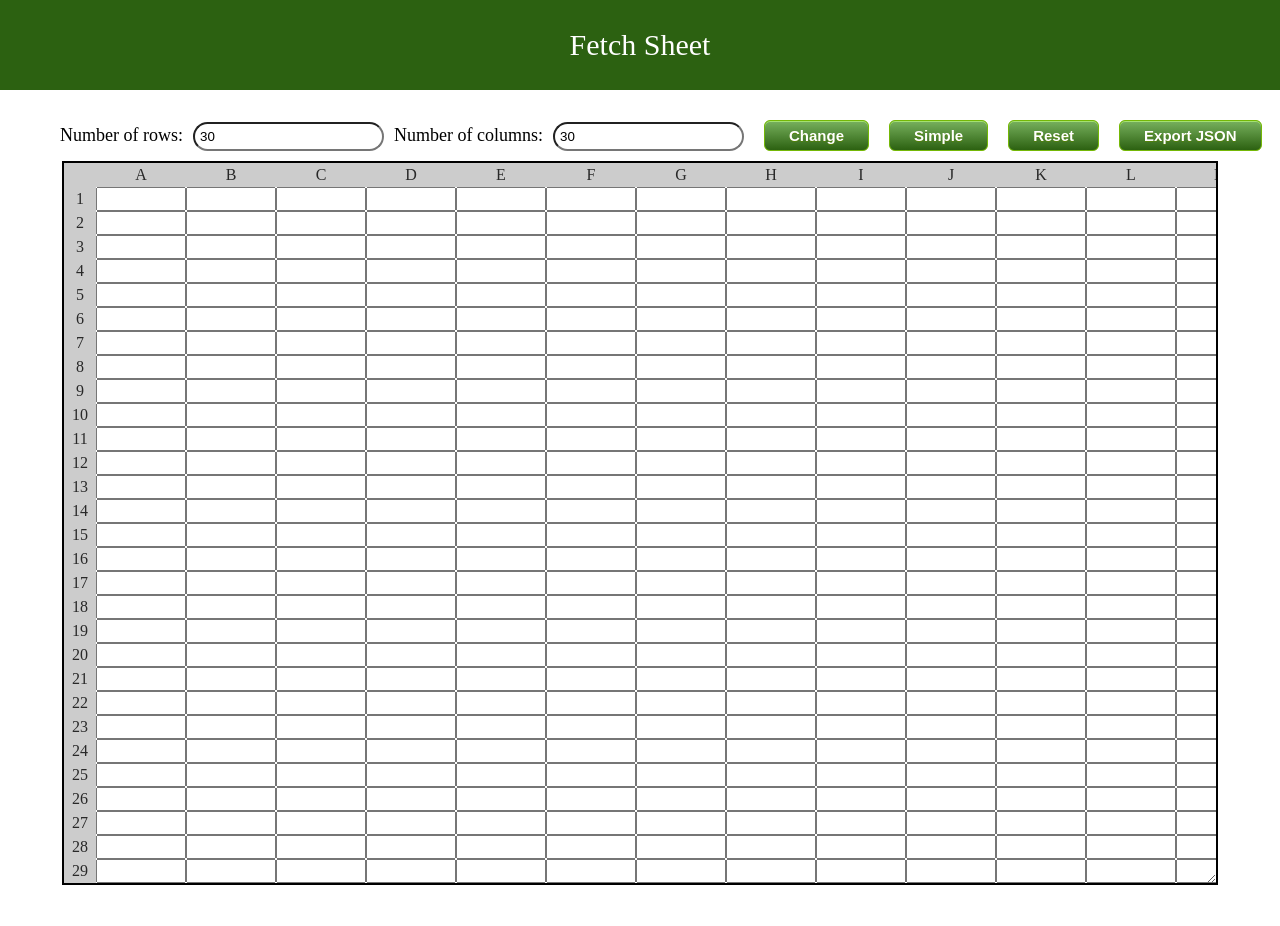
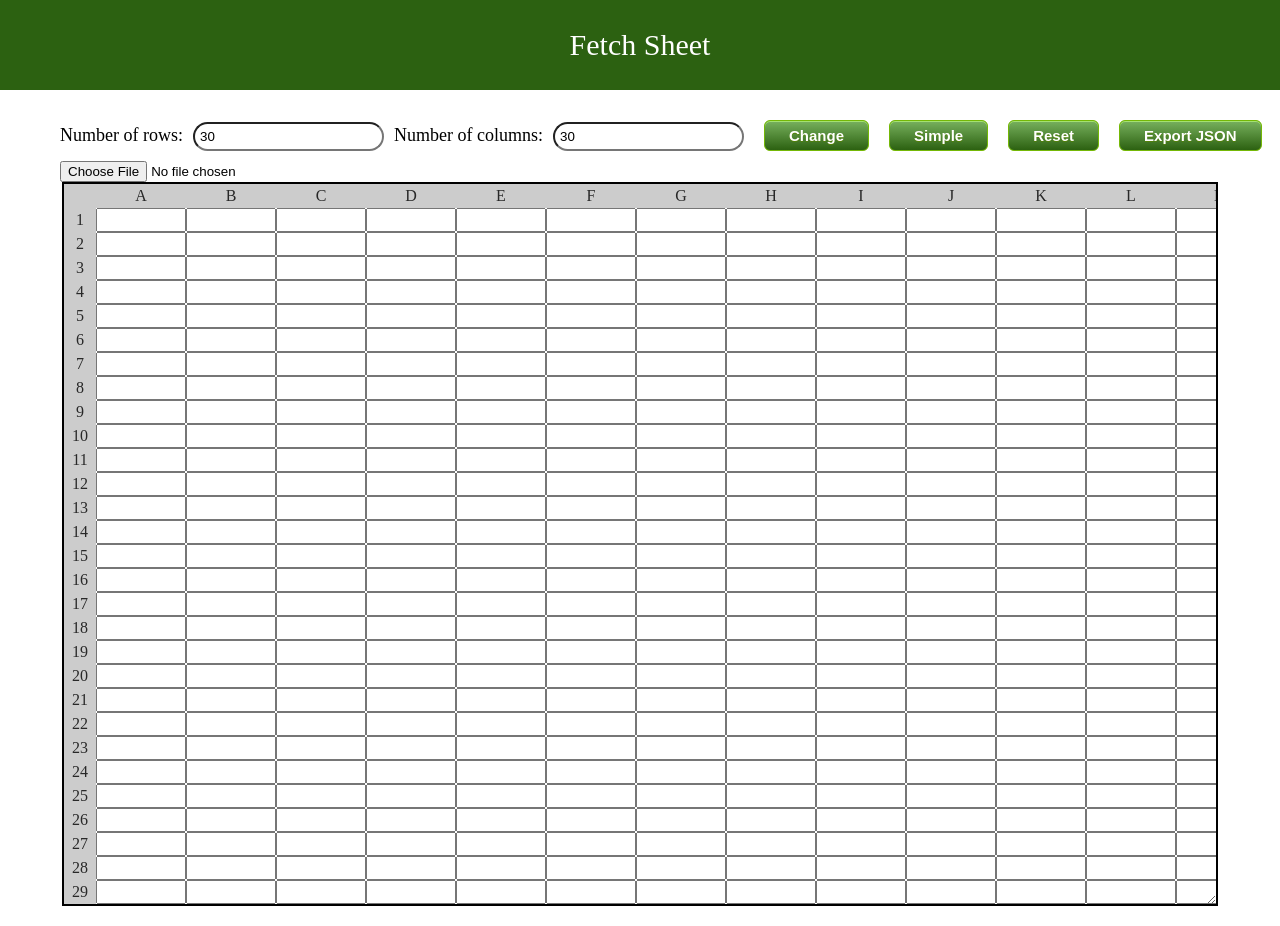
Before and after one commit to anhminh10a2hoa/spreadsheet-fetch, a React (Create React App) app: page / in a window 1280 px wide. Before the commit the page ends 905 px from the top, so only its background shows below. Built offline with nearby package versions, Linux system fonts and the light colour scheme.

Commit message:
import JSON file

```diff
--- a/src/App.tsx
+++ b/src/App.tsx
@@ -14,6 +14,7 @@ const App: FC = () => {
   const [tempColumn, setTempColumn] = useState<number>(numberOfColumns)
   const [simpleRowAndColumn, setSimpleRowAndColumn] = useState<DataFormatSave>({})
   const [resetData, setResetData] = useState<number>(0)
+  const [dataJson, setDataJson] = useState<DataFormatSave | null>(null)
   const getData = useRef<DataFormatSave>({})
 
   const handleChangeNumberOfRows = (event: InputEvent): void => {
@@ -97,6 +98,25 @@ const App: FC = () => {
     })
   }
 
+  const importJsonHandler = (e: any) => {
+    const fileReader = new FileReader();
+    if(e.target.files[0].type === 'application/json') {
+      fileReader.readAsText(e.target.files[0], "UTF-8");
+      fileReader.onload = e => {
+        if(e.target?.result) {
+          const dataObj = JSON.parse(e.target?.result as string)
+          setDataJson(dataObj)
+        }
+        else {
+          alert('Something went wrong with the file')
+        }
+      };
+    }
+    else {
+      alert('Please import JSON file')
+    }
+  };
+
   return (
     <>
       <Title>Fetch Sheet</Title>
@@ -115,11 +135,12 @@ const App: FC = () => {
       <Button type="button" onClick={simpleHandler}>Simple</Button>
       <Button type="button" onClick={resetHandler}>Reset</Button>
       <Button type="button" onClick={exportJsonHandler}>Export JSON</Button>
+      <input type="file" onChange={importJsonHandler} />
 
       </InputWrapper>
       <AppContainer>
         <Reset />
-        <Sheet numberOfRows={numberOfRows} numberOfColumns={numberOfColumns} getData={getData} resetData={resetData} simpleRowAndColumn={simpleRowAndColumn}/>
+        <Sheet numberOfRows={numberOfRows} numberOfColumns={numberOfColumns} getData={getData} resetData={resetData} simpleRowAndColumn={simpleRowAndColumn} dataJson={dataJson}/>
       </AppContainer>
     </>
   );
--- a/src/components/Sheet.tsx
+++ b/src/components/Sheet.tsx
@@ -11,12 +11,13 @@ interface SheetProps {
   numberOfColumns: number;
   getData: any;
   resetData: number;
-  simpleRowAndColumn: DataFormatSave
+  simpleRowAndColumn: DataFormatSave;
+  dataJson: DataFormatSave | null;
 }
 
 type CallbackType = (...args: any) => void
 
-const Sheet: React.FC<SheetProps> = ({ numberOfRows, numberOfColumns, getData, simpleRowAndColumn, resetData }) => {
+const Sheet: React.FC<SheetProps> = ({ numberOfRows, numberOfColumns, getData, simpleRowAndColumn, resetData, dataJson }) => {
   const [data, setData] = useState<DataFormatSave>({});
 
   useEffect(() => {
@@ -28,6 +29,15 @@ const Sheet: React.FC<SheetProps> = ({ numberOfRows, numberOfColumns, getData, s
   useEffect(() => {
     setData({})
   }, [resetData])
+
+  useEffect(() => {
+    if(dataJson) {
+      if (window.confirm('Are you sure you want to import the data?')) {
+        // Save it!
+        setData(dataJson);
+      }
+    }
+  }, [dataJson])
 
   useEffect(() => {
     const newData: DataFormatSave = {};
```
